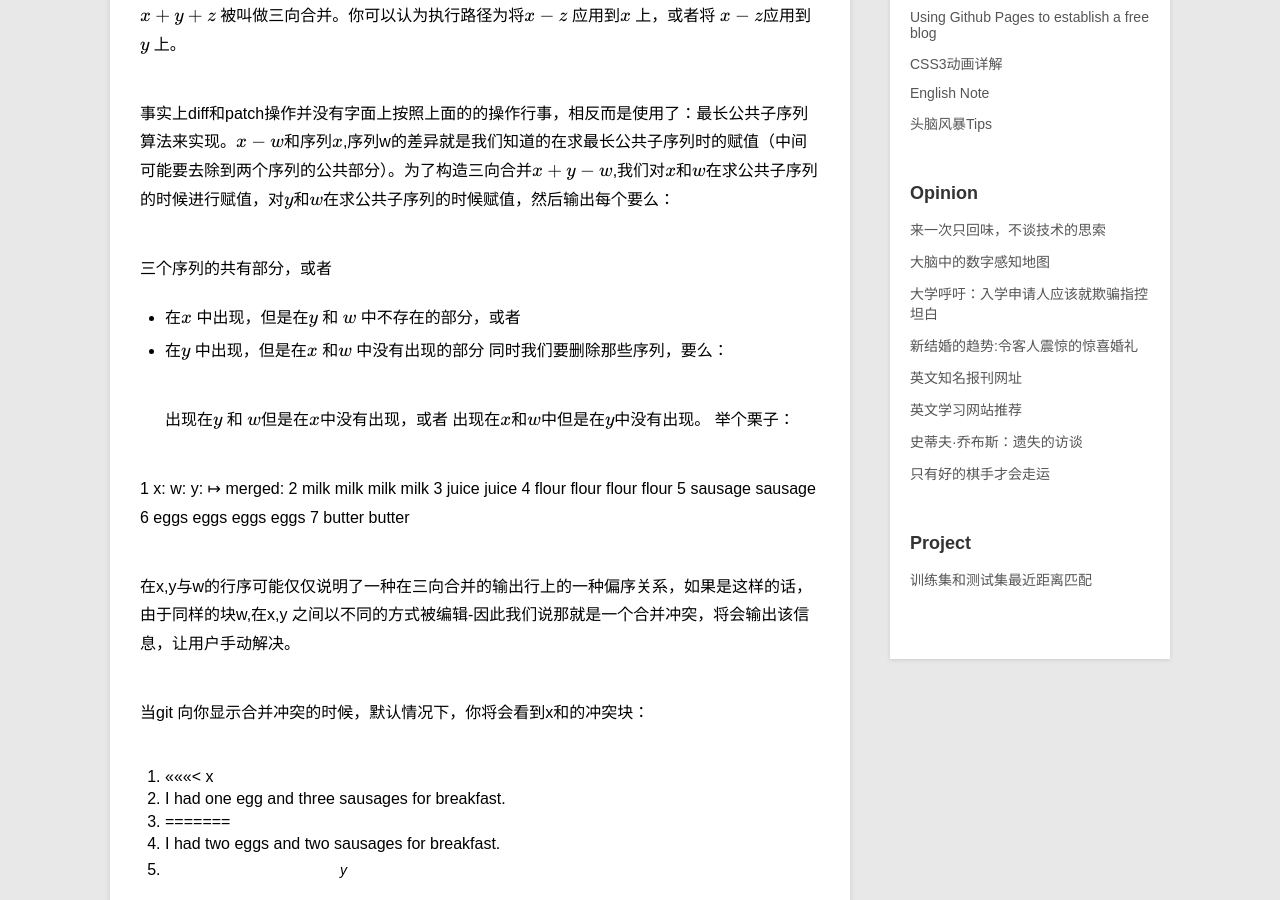
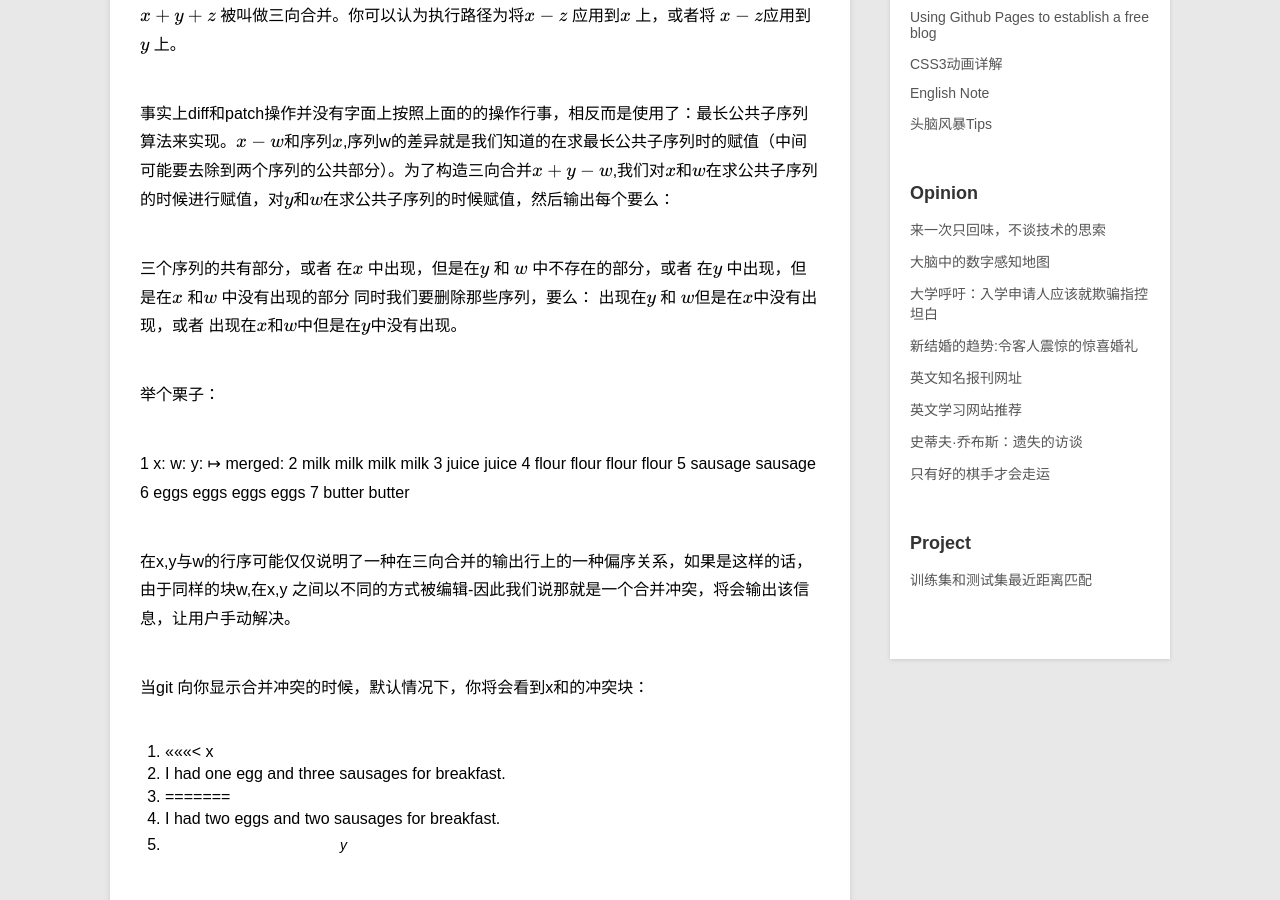
Before and after one commit to swinghu/swinghu.github.com, a Jekyll site: the page built from _posts/blog/2014-09-03-How-does-Git-merge-work.md, in a window 1280 px wide and 900 px high, scrolled down 1058 px. Built offline with Jekyll 4.4.1, drawn with Linux system fonts in a browser that asks for light colours; formulas are drawn with MathJax 3.

Commit message:
new artical

```diff
--- a/_posts/blog/2014-09-03-How-does-Git-merge-work.md
+++ b/_posts/blog/2014-09-03-How-does-Git-merge-work.md
@@ -34,12 +34,12 @@ $$
 事实上diff和patch操作并没有字面上按照上面的的操作行事，相反而是使用了：最长公共子序列算法来实现。\\(x-w\\)和序列\\(x\\),序列w的差异就是我们知道的在求最长公共子序列时的赋值（中间可能要去除到两个序列的公共部分）。为了构造三向合并\\(x+y-w\\),我们对\\(x\\)和\\(w\\)在求公共子序列的时候进行赋值，对\\(y\\)和\\(w\\)在求公共子序列的时候赋值，然后输出每个要么：
 
 三个序列的共有部分，或者
-+ 在\\(x\\)  中出现，但是在\\(y\\)  和 \\(w\\) 中不存在的部分，或者
-+ 在\\(y\\) 中出现，但是在\\(x\\) 和\\(w\\) 中没有出现的部分
+在\\(x\\)  中出现，但是在\\(y\\)  和 \\(w\\) 中不存在的部分，或者
+在\\(y\\) 中出现，但是在\\(x\\) 和\\(w\\) 中没有出现的部分
 同时我们要删除那些序列，要么：
+出现在\\(y\\) 和 \\(w\\)但是在\\(x\\)中没有出现，或者
+出现在\\(x\\)和\\(w\\)中但是在\\(y\\)中没有出现。
 
-	出现在\\(y\\) 和 \\(w\\)但是在\\(x\\)中没有出现，或者
-	出现在\\(x\\)和\\(w\\)中但是在\\(y\\)中没有出现。
 举个栗子：
 
 1	x:      w:      y:      ↦ merged:
```
